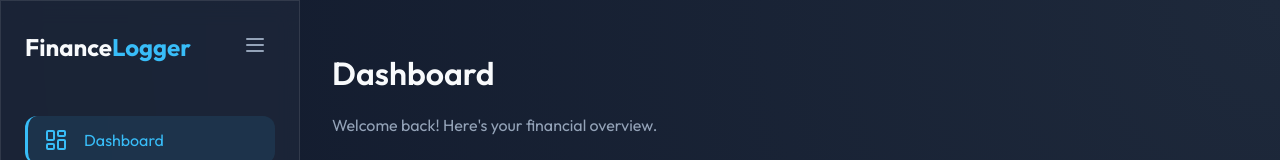
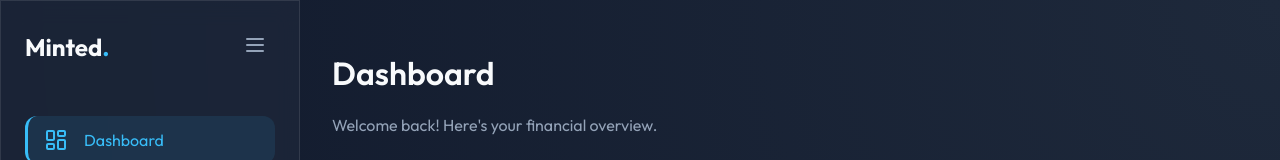
Before and after one commit to ysboss/minted, a React (Vite) app: page /dashboard in a window 1280 px wide. Shown: the top 160 px of the page. Built offline with nearby package versions, Linux system fonts and the light colour scheme; no server answers.

Commit message:
Rebrand project to Minted

```diff
--- a/index.html
+++ b/index.html
@@ -1,16 +1,19 @@
 <!doctype html>
 <html lang="en">
+
 <head>
   <meta charset="UTF-8" />
   <link rel="icon" type="image/svg+xml" href="/vite.svg" />
   <meta name="viewport" content="width=device-width, initial-scale=1.0" />
-    <title>Finance Logger</title>
+  <title>Minted</title>
   <link rel="preconnect" href="https://fonts.googleapis.com">
   <link rel="preconnect" href="https://fonts.gstatic.com" crossorigin>
   <link href="https://fonts.googleapis.com/css2?family=Outfit:wght@300;400;500;600;700&display=swap" rel="stylesheet">
 </head>
+
 <body>
   <div id="root"></div>
   <script type="module" src="/src/main.tsx"></script>
 </body>
+
 </html>
--- a/package.json
+++ b/package.json
@@ -1,5 +1,5 @@
 {
-  "name": "finance-logger",
+  "name": "minted",
   "private": true,
   "version": "0.0.0",
   "type": "module",
--- a/src/components/layout/Layout.tsx
+++ b/src/components/layout/Layout.tsx
@@ -18,7 +18,7 @@ const Layout = () => {
                 transition={{ type: "spring", stiffness: 300, damping: 30 }}
             >
                 <div className="sidebar-header">
-                    {isSidebarOpen && <h1 className="logo-text">Finance<span className="text-accent">Logger</span></h1>}
+                    {isSidebarOpen && <h1 className="logo-text">Minted<span className="text-accent">.</span></h1>}
                     <button onClick={toggleSidebar} className="toggle-btn">
                         <Menu size={24} />
                     </button>
```
Also changed, not shown: 1 other file (tests, documents, lock files or other folders). Lines whose indentation alone changed are shown as unchanged.
